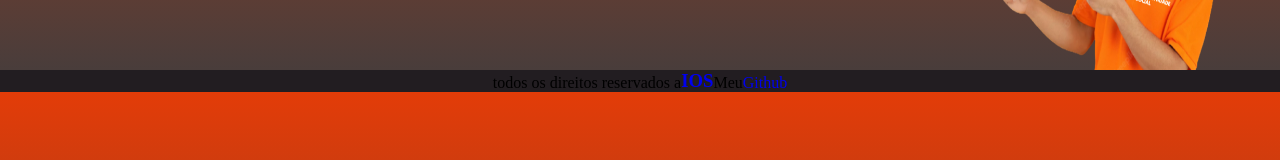
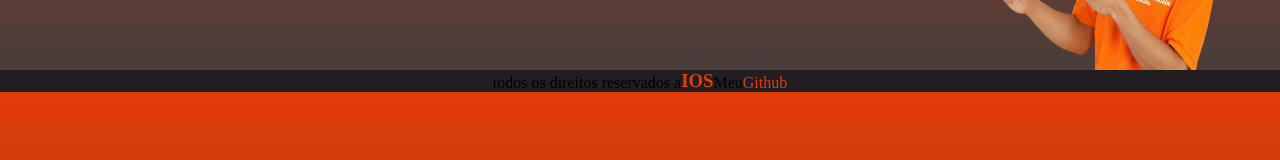
Before and after one commit to MarquinCss/IOS-Hotsite-2022, a plain HTML site: page index.html in a window 1280 px wide. Shown: the part 514-674 px from the top of the page. Drawn offline with Linux system fonts and the light colour scheme.

Commit message:
Update style.css

```diff
--- a/style.css
+++ b/style.css
@@ -111,3 +111,8 @@ background:linear-gradient(#e33c08,#433d3d);
      background: #006c40;
   background: linear-gradient(0deg,#433d3d 0%,#f77014 100%);
   }
+
+A{
+Color:#e33c08;
+
+}
```
